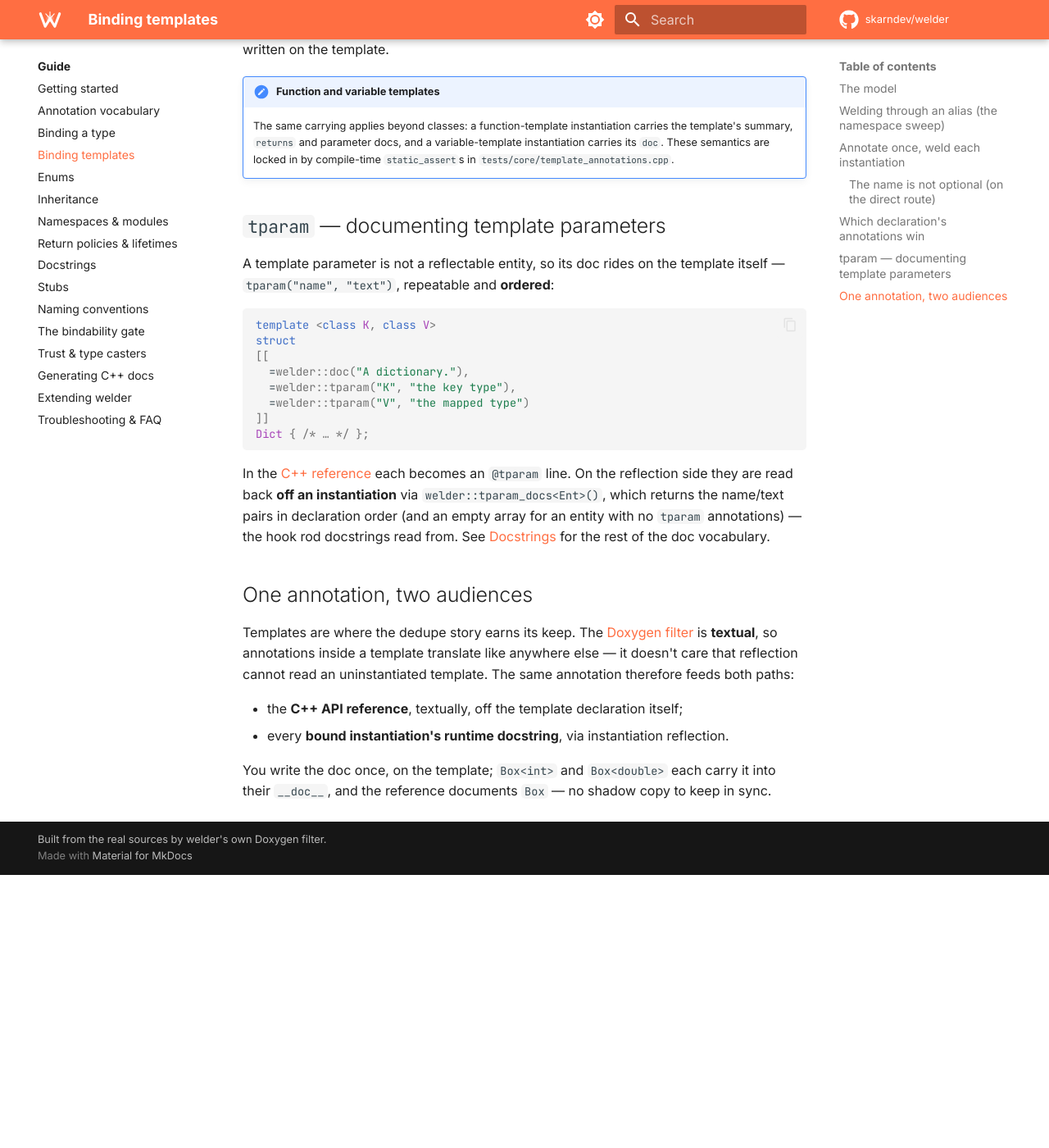
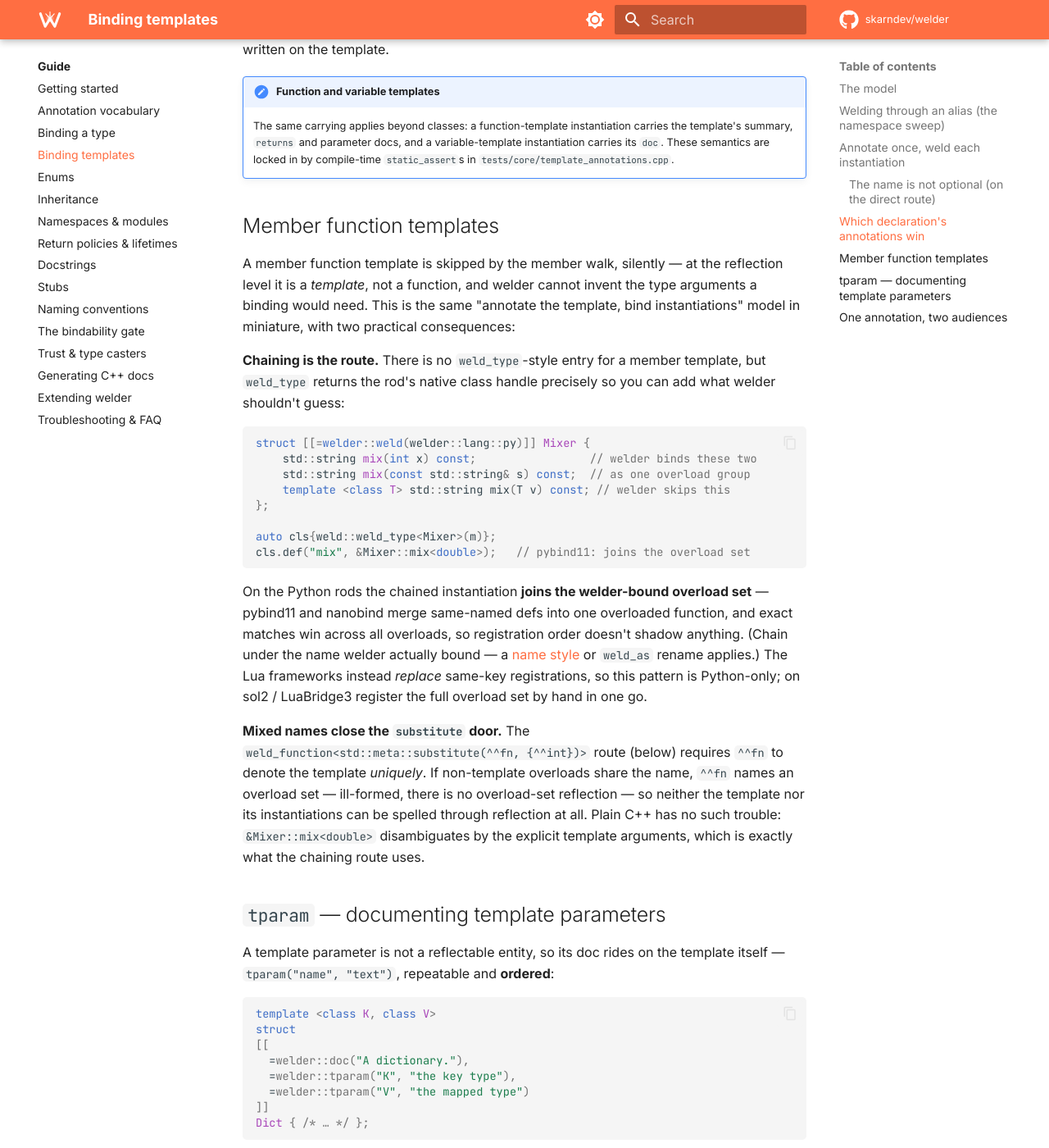
Before and after one commit to skarndev/welder, an MkDocs documentation site: the page built from docs/content/guide/templates.md, in a window 1280 px wide and 1400 px high, scrolled down 3769 px. Shown: the whole window at 82% size. Built offline with MkDocs 1.6.1 and Material for MkDocs 9.7.7, drawn with Linux system fonts in a browser that asks for light colours; comment, search, counter and statistics services are not loaded; before the commit the page ends 4836 px from its top, so only the background shows below that.

Commit message:
test+docs: member function templates — chaining joins welder's overload sets
A member function template is skipped by the member walk (a template is not
a function), so the route is chaining on weld_type's returned handle. New
chaining cases lock the probe-verified semantics on both Python rods: the
chained instantiation (member mix<double> on the class handle, free
blend<double> via module def) JOINS the welder-bound non-template overload
group — pybind11/nanobind merge same-named defs into one overloaded
function, exact matches winning across all overloads. Python-only by
design: the Lua frameworks replace same-key registrations (noted in the
case; their seam stays undefined).

Also documented: when the template shares its name with non-template
overloads, ^^name is an overload set — ill-formed — so the substitute()/
weld_function route is closed for it; plain &T::f<double> disambiguates and
is what chaining uses. Guide (templates.md "Member function templates") and
context updated in step.

Co-Authored-By: Claude Fable 5 <noreply@anthropic.com>

````diff
--- a/docs/content/guide/templates.md
+++ b/docs/content/guide/templates.md
@@ -181,6 +181,45 @@ field docs, method `doc`/`returns`, and parameter docs all read back off
     variable-template instantiation carries its `doc`. These semantics are locked
     in by compile-time `static_assert`s in `tests/core/template_annotations.cpp`.
 
+## Member function templates
+
+A member function template is skipped by the member walk, silently — at the
+reflection level it is a *template*, not a function, and welder cannot invent the
+type arguments a binding would need. This is the same "annotate the template, bind
+instantiations" model in miniature, with two practical consequences:
+
+**Chaining is the route.** There is no `weld_type`-style entry for a member
+template, but `weld_type` returns the rod's native class handle precisely so you
+can add what welder shouldn't guess:
+
+```cpp
+struct [[=welder::weld(welder::lang::py)]] Mixer {
+    std::string mix(int x) const;                 // welder binds these two
+    std::string mix(const std::string& s) const;  // as one overload group
+    template <class T> std::string mix(T v) const; // welder skips this
+};
+
+auto cls{weld::weld_type<Mixer>(m)};
+cls.def("mix", &Mixer::mix<double>);   // pybind11: joins the overload set
+```
+
+On the Python rods the chained instantiation **joins the welder-bound overload
+set** — pybind11 and nanobind merge same-named defs into one overloaded function,
+and exact matches win across all overloads, so registration order doesn't shadow
+anything. (Chain under the name welder actually bound — a
+[name style](naming.md) or `weld_as` rename applies.) The Lua frameworks instead
+*replace* same-key registrations, so this pattern is Python-only; on sol2 /
+LuaBridge3 register the full overload set by hand in one go.
+
+**Mixed names close the `substitute` door.** The
+`weld_function<std::meta::substitute(^^fn, {^^int})>` route (below) requires
+`^^fn` to denote the template *uniquely*. If non-template overloads share the
+name, `^^fn` names an overload set — ill-formed, there is no overload-set
+reflection — so neither the template nor its instantiations can be spelled
+through reflection at all. Plain C++ has no such trouble: `&Mixer::mix<double>`
+disambiguates by the explicit template arguments, which is exactly what the
+chaining route uses.
+
 ## `tparam` — documenting template parameters
 
 A template parameter is not a reflectable entity, so its doc rides on the
````
Also changed, not shown: .claude/context/binding-features.md, 4 other files.
